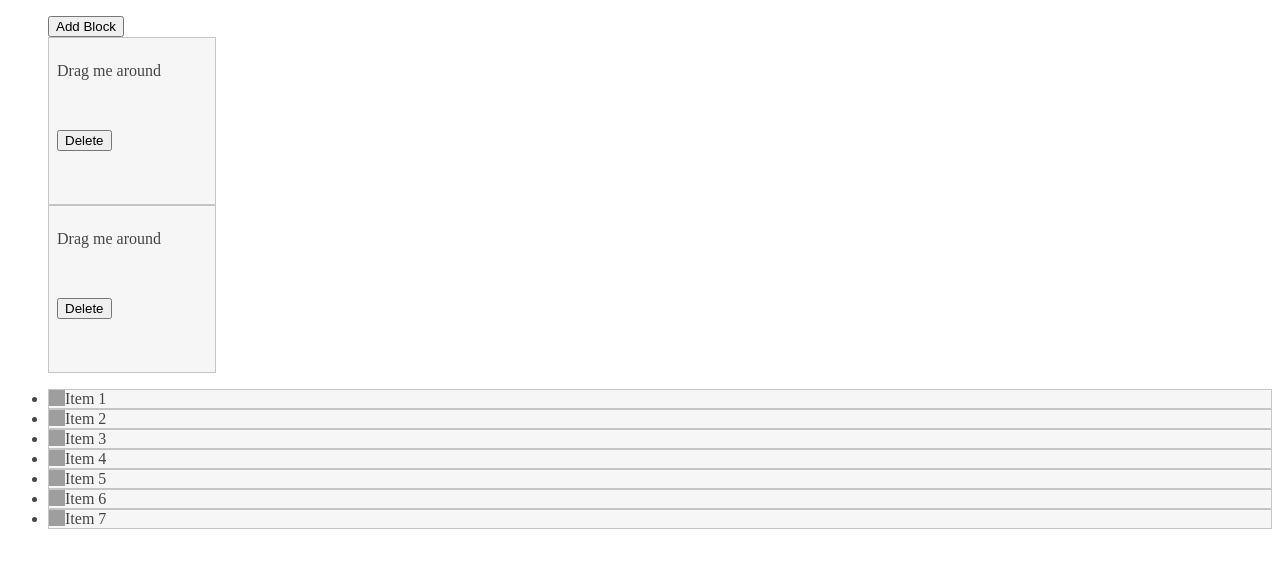
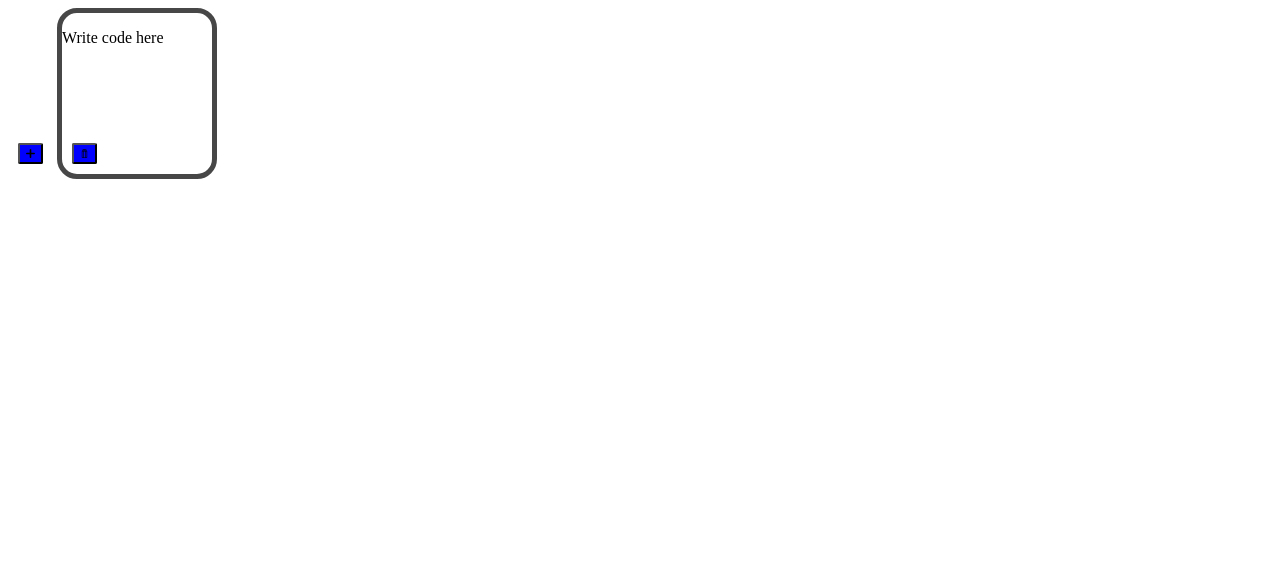
Before and after one commit to frontendk/htmx-move, a Flask app: page / in a window 1280 px wide. Shown: the top 568 px of the page. Run offline with Flask 3, Linux system fonts and the light colour scheme; some libraries are stand-ins or nearby versions; grey boxes are pictures that could not be loaded.

Commit message:
add border-radius

```diff
--- a/static/css/style.css
+++ b/static/css/style.css
@@ -2,6 +2,28 @@
     position: relative;
     display: inline-block;
     resize: both;
-    border: 1px solid black;
-    background-color: skyblue;
+    border: 5px solid rgba(66, 66, 66, 0.971);
+    background-color: none;
+    border-radius: 20px;
+    min-width: 150px;
+    min-height: 150px;
 }
+
+#editable {
+    border: 2px;
+    border-radius: 15px;
+    border-color: rgb(33, 33, 33);
+    min-height: 50px;
+    padding: 10px;
+}
+
+button {
+    margin: 10px;
+    min-width: 25px;
+    min-height: 10px;
+    border-radius: 2px;
+    background-color: blue;
+    color: white;
+    font-family: Arial, Helvetica, sans-serif;
+    left: 50%;
+}
--- a/templates/index.html
+++ b/templates/index.html
@@ -6,50 +6,42 @@
     <meta name="viewport" content="width=device-width, initial-scale=1.0">
     <title>File</title>
     <link rel="stylesheet" type="text/css" href="{{ url_for('static',filename='css/style.css') }}"/>
-    <link rel="stylesheet" href="//code.jquery.com/ui/1.13.2/themes/base/jquery-ui.css">
-    <style>
-        #draggable { width: 150px; height: 150px; padding: 0.5em; }
-    </style>
     <script src="https://code.jquery.com/jquery-3.6.0.js"></script>
     <script src="https://code.jquery.com/ui/1.13.2/jquery-ui.js"></script>
     <script>
         $( function() {
           $( "#draggable" ).draggable();
         } );
-        $( function() {
-          $( "#sortable1" ).sortable();
-        } );
-        $( function() {
-          $( "#sortable2" ).sortable();
-        } );
     </script>
 </head>
 <body>
-    <ul id="sortable1">
     <button id="add_button"
             type="button"
             hx-post="/add/block"
             hx-target="#add_button"
-                hx-swap="afterend">Add Block</button>
+            hx-swap="afterend">
+            <svg version="1.1" id="Capa_1" xmlns="http://www.w3.org/2000/svg" xmlns:xlink="http://www.w3.org/1999/xlink" x="0px" y="0px" viewBox="0 0 45.402 45.402" style="enable-background:new 0 0 45.402 45.402;" xml:space="preserve">
+                <g>
+                    <path d="M41.267,18.557H26.832V4.134C26.832,1.851,24.99,0,22.707,0c-2.283,0-4.124,1.851-4.124,4.135v14.432H4.141 c-2.283,0-4.139,1.851-4.138,4.135c-0.001,1.141,0.46,2.187,1.207,2.934c0.748,0.749,1.78,1.222,2.92,1.222h14.453V41.27 c0,1.142,0.453,2.176,1.201,2.922c0.748,0.748,1.777,1.211,2.919,1.211c2.282,0,4.129-1.851,4.129-4.133V26.857h14.435 c2.283,0,4.134-1.867,4.133-4.15C45.399,20.425,43.548,18.557,41.267,18.557z">
+                    </path>
+                </g>
+            </svg>
+        </button>
 
-        <div id="draggable" class="ui-state-default">
-            <p>Drag me around</p>
+    <div id="draggable" class="ui-widget-content">
+        <p>Write code here</p>
         <div id="editable" contentEditable="true"></div>
-            <button type="button" hx-delete="/delete/block" hx-target="#draggable" hx-swap="outerHTML">Delete</button>
+        <button type="button" hx-delete="/delete/block" hx-target="#draggable" hx-swap="outerHTML">
+            <svg version="1.1" id="Capa_1" xmlns="http://www.w3.org/2000/svg"
+            xmlns:xlink="http://www.w3.org/1999/xlink" x="0px" y="0px" viewBox="0 0 34.499 34.499" style="enable-background:new 0 0 34.499 34.499;"
+            xml:space="preserve">
+            <path style="fill:#010002;"
+            d="M25.8,6.84H8.699c-0.983,0-1.784,0.8-1.784,1.784v24.091c0,0.984,0.801,1.784,1.784,1.784h17.102 c0.982,0,1.783-0.8,1.783-1.784V8.624C27.585,7.64,26.784,6.84,25.8,6.84z M13.012,31.524c0,0.328-0.267,0.595-0.595,0.595H9.889 c-0.327,0-0.594-0.267-0.594-0.595V9.813c0-0.327,0.267-0.595,0.594-0.595h2.528c0.328,0,0.595,0.268,0.595,0.595V31.524z M19.108,31.524c0,0.328-0.268,0.595-0.595,0.595h-2.527c-0.328,0-0.595-0.267-0.595-0.595V9.813c0-0.327,0.267-0.595,0.595-0.595 h2.527c0.328,0,0.595,0.268,0.595,0.595V31.524z M25.205,31.524c0,0.328-0.267,0.595-0.594,0.595h-2.528 c-0.328,0-0.595-0.267-0.595-0.595V9.813c0-0.327,0.267-0.595,0.595-0.595h2.528c0.327,0,0.594,0.268,0.594,0.595V31.524z">
+            </path>
+            <path style="fill:#010002;" d="M8.253,5.501h17.696c0.657,0,1.188-0.532,1.188-1.189s-0.531-1.189-1.188-1.189H21.29V1.189 C21.29,0.533,20.757,0,20.101,0h-6.047c-0.656,0-1.189,0.533-1.189,1.189v1.934h-4.61c-0.655,0-1.189,0.532-1.189,1.189 C7.063,4.969,7.597,5.501,8.253,5.501z M15.242,2.379h3.668v0.743h-3.668C15.242,3.122,15.242,2.379,15.242,2.379z">
+            </path>
+            </svg>
+        </button>
     </div>
-        <div id="draggable" class="ui-state-default">
-            <p>Drag me around</p>
-            <div id="editable" contentEditable="true"></div>
-            <button type="button" hx-delete="/delete/block" hx-target="#draggable" hx-swap="outerHTML">Delete</button>
-        </div>
-    </ul>
-    <ul id="sortable2">
-        <li class="ui-state-default"><span class="ui-icon ui-icon-arrowthick-2-n-s"></span>Item 1</li>
-        <li class="ui-state-default"><span class="ui-icon ui-icon-arrowthick-2-n-s"></span>Item 2</li>
-        <li class="ui-state-default"><span class="ui-icon ui-icon-arrowthick-2-n-s"></span>Item 3</li>
-        <li class="ui-state-default"><span class="ui-icon ui-icon-arrowthick-2-n-s"></span>Item 4</li>
-        <li class="ui-state-default"><span class="ui-icon ui-icon-arrowthick-2-n-s"></span>Item 5</li>
-        <li class="ui-state-default"><span class="ui-icon ui-icon-arrowthick-2-n-s"></span>Item 6</li>
-        <li class="ui-state-default"><span class="ui-icon ui-icon-arrowthick-2-n-s"></span>Item 7</li>
-      </ul>
+
 </body>
```
Also changed, not shown: generate.py (+13 -6 lines). Lines whose indentation alone changed are shown as unchanged.
